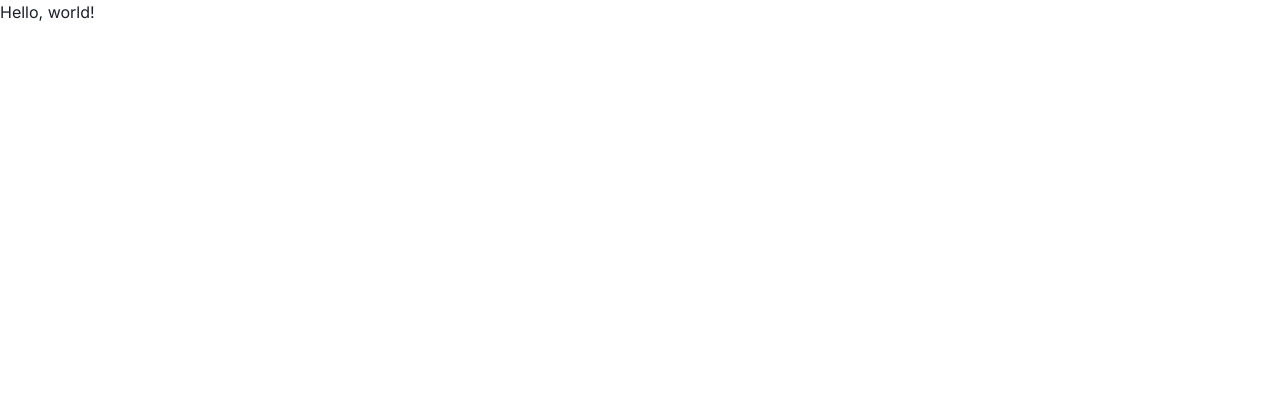
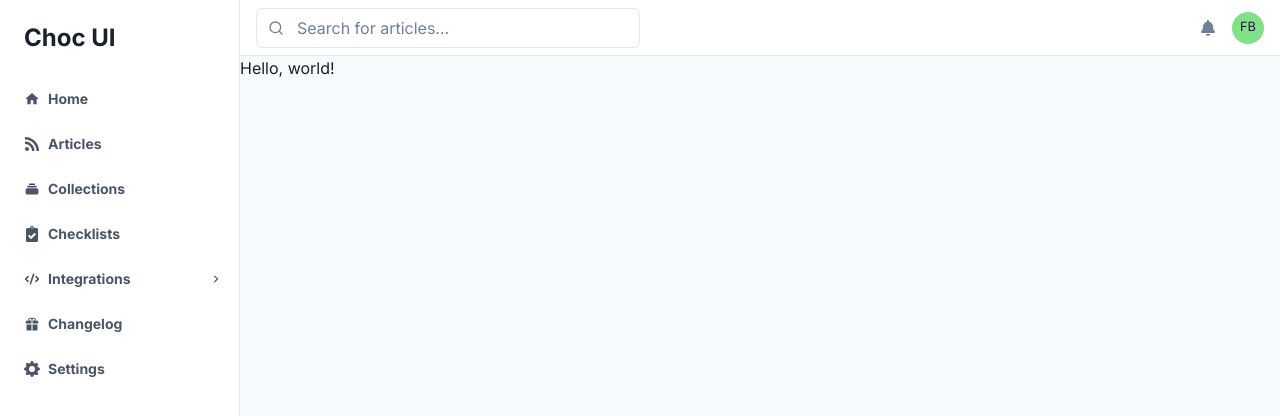
Before and after one commit to tofoss/org-frontend, a React (Vite) app: page / in a window 1280 px wide. Shown: the top 416 px of the page. Built offline with nearby package versions, Linux system fonts and the light colour scheme.

Commit message:
Choc ui layout

```diff
--- a/package.json
+++ b/package.json
@@ -30,6 +30,7 @@
     "react": "^18.3.1",
     "react-dom": "^18.3.1",
     "react-error-boundary": "^3.1.4",
+    "react-icons": "^5.3.0",
     "react-router-dom": "^6.25.1",
     "zustand": "^4.5.4"
   },
--- a/src/shared/Layout/Layout.tsx
+++ b/src/shared/Layout/Layout.tsx
@@ -1,10 +1,111 @@
-import { chakra } from "@chakra-ui/react";
-import { Outlet } from "shared/Router";
+import {
+  Avatar,
+  Box,
+  Drawer,
+  DrawerContent,
+  DrawerOverlay,
+  Flex,
+  Icon,
+  IconButton,
+  Input,
+  InputGroup,
+  InputLeftElement,
+  chakra,
+  useDisclosure,
+} from "@chakra-ui/react"
+import { Outlet } from "shared/Router"
+import { FaBell } from "react-icons/fa"
+import { FiSearch, FiMenu } from "react-icons/fi"
+import { SidebarContent } from "./SidebarContent"
 
 export function Layout() {
-	return (
-		<chakra.main>
-			<Outlet />
-		</chakra.main>
-	)
+  const sidebar = useDisclosure()
+
+  return (
+    <Box
+      as="section"
+      bg="gray.50"
+      _dark={{
+        bg: "gray.700",
+      }}
+      minH="100vh"
+    >
+      <SidebarContent
+        display={{
+          base: "none",
+          md: "unset",
+        }}
+      />
+      <Drawer
+        isOpen={sidebar.isOpen}
+        onClose={sidebar.onClose}
+        placement="left"
+      >
+        <DrawerOverlay />
+        <DrawerContent>
+          <SidebarContent w="full" borderRight="none" />
+        </DrawerContent>
+      </Drawer>
+      <Box
+        ml={{
+          base: 0,
+          md: 60,
+        }}
+        transition=".3s ease"
+      >
+        <Flex
+          as="header"
+          align="center"
+          justify="space-between"
+          w="full"
+          px="4"
+          bg="white"
+          _dark={{
+            bg: "gray.800",
+          }}
+          borderBottomWidth="1px"
+          color="inherit"
+          h="14"
+        >
+          <IconButton
+            aria-label="Menu"
+            display={{
+              base: "inline-flex",
+              md: "none",
+            }}
+            onClick={sidebar.onOpen}
+            icon={<FiMenu />}
+            size="sm"
+          />
+          <InputGroup
+            w="96"
+            display={{
+              base: "none",
+              md: "flex",
+            }}
+          >
+            <InputLeftElement color="gray.500">
+              <FiSearch />
+            </InputLeftElement>
+            <Input placeholder="Search for articles..." />
+          </InputGroup>
+
+          <Flex align="center">
+            <Icon color="gray.500" as={FaBell} cursor="pointer" />
+            <Avatar
+              ml="4"
+              size="sm"
+              name="Foo Baz"
+              variant="subtle"
+              cursor="pointer"
+            />
+          </Flex>
+        </Flex>
+
+        <chakra.main>
+          <Outlet />
+        </chakra.main>
+      </Box>
+    </Box>
+  )
 }
--- /dev/null
+++ b/src/shared/Layout/NavItem.tsx
@@ -0,0 +1,49 @@
+import { ReactNode } from "react"
+import { Flex, FlexProps, Icon, useColorModeValue } from "@chakra-ui/react"
+import { IconType } from "react-icons"
+
+interface Props extends FlexProps {
+  icon?: IconType
+  children?: ReactNode
+}
+
+export function NavItem(props: Props) {
+  const color = useColorModeValue("gray.600", "gray.300")
+  const { icon, children, ...rest } = props
+  return (
+    <Flex
+      align="center"
+      px="4"
+      pl="4"
+      py="3"
+      cursor="pointer"
+      color="inherit"
+      _dark={{
+        color: "gray.400",
+      }}
+      _hover={{
+        bg: "gray.100",
+        _dark: {
+          bg: "gray.900",
+        },
+        color: "gray.900",
+      }}
+      role="group"
+      fontWeight="semibold"
+      transition=".15s ease"
+      {...rest}
+    >
+      {icon && (
+        <Icon
+          mx="2"
+          boxSize="4"
+          _groupHover={{
+            color: color,
+          }}
+          as={icon}
+        />
+      )}
+      {children}
+    </Flex>
+  )
+}
--- /dev/null
+++ b/src/shared/Layout/SidebarContent.tsx
@@ -0,0 +1,93 @@
+import {
+  Box,
+  BoxProps,
+  Collapse,
+  Flex,
+  HTMLChakraProps,
+  Icon,
+  Text,
+  useDisclosure,
+} from "@chakra-ui/react"
+import { NavItem } from "./NavItem"
+import { MdHome, MdKeyboardArrowRight } from "react-icons/md"
+import { FaRss, FaClipboardCheck } from "react-icons/fa"
+import { HiCollection, HiCode } from "react-icons/hi"
+import { AiFillGift } from "react-icons/ai"
+import { BsGearFill } from "react-icons/bs"
+
+interface Props extends BoxProps {}
+
+export function SidebarContent(props: Props) {
+  const { ...rest } = props
+  const integrations = useDisclosure()
+
+  return (
+    <Box
+      as="nav"
+      pos="fixed"
+      top="0"
+      left="0"
+      zIndex="sticky"
+      h="full"
+      pb="10"
+      overflowX="hidden"
+      overflowY="auto"
+      bg="white"
+      _dark={{
+        bg: "gray.800",
+      }}
+      color="inherit"
+      borderRightWidth="1px"
+      w="60"
+      {...rest}
+    >
+      <Flex px="4" py="5" align="center">
+        {/*<Logo />*/}
+        <Text
+          fontSize="2xl"
+          ml="2"
+          color="brand.500"
+          _dark={{
+            color: "white",
+          }}
+          fontWeight="semibold"
+        >
+          Choc UI
+        </Text>
+      </Flex>
+      <Flex
+        direction="column"
+        as="nav"
+        fontSize="sm"
+        color="gray.600"
+        aria-label="Main Navigation"
+      >
+        <NavItem icon={MdHome}>Home</NavItem>
+        <NavItem icon={FaRss}>Articles</NavItem>
+        <NavItem icon={HiCollection}>Collections</NavItem>
+        <NavItem icon={FaClipboardCheck}>Checklists</NavItem>
+        <NavItem icon={HiCode} onClick={integrations.onToggle}>
+          Integrations
+          <Icon
+            as={MdKeyboardArrowRight}
+            ml="auto"
+            transform={integrations.isOpen ? "rotate(90deg)" : "auto"}
+          />
+        </NavItem>
+        <Collapse in={integrations.isOpen}>
+          <NavItem pl="12" py="2">
+            Shopify
+          </NavItem>
+          <NavItem pl="12" py="2">
+            Slack
+          </NavItem>
+          <NavItem pl="12" py="2">
+            Zapier
+          </NavItem>
+        </Collapse>
+        <NavItem icon={AiFillGift}>Changelog</NavItem>
+        <NavItem icon={BsGearFill}>Settings</NavItem>
+      </Flex>
+    </Box>
+  )
+}
```
Also changed, not shown: 2 other files (tests, documents, lock files or other folders).
